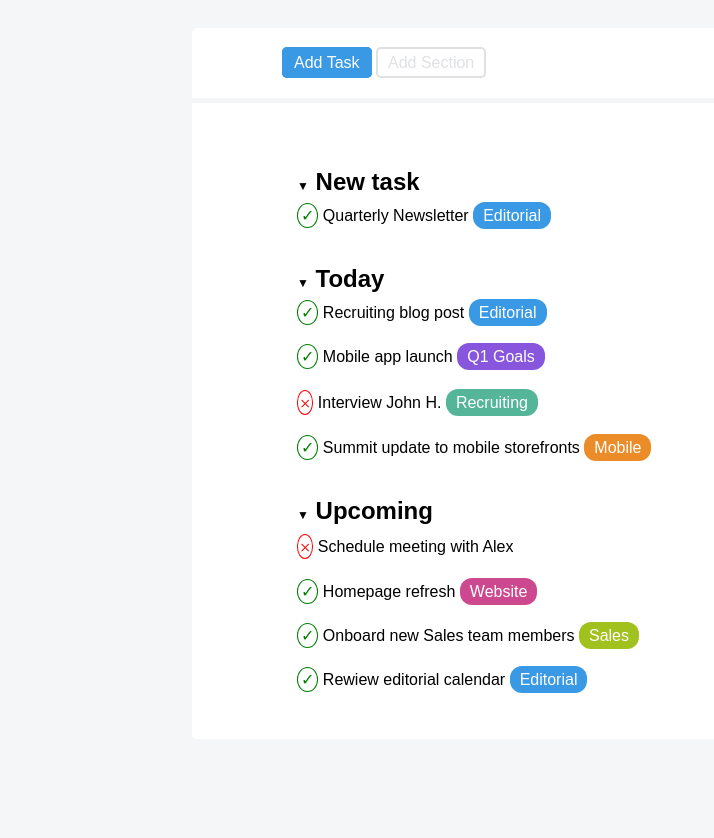
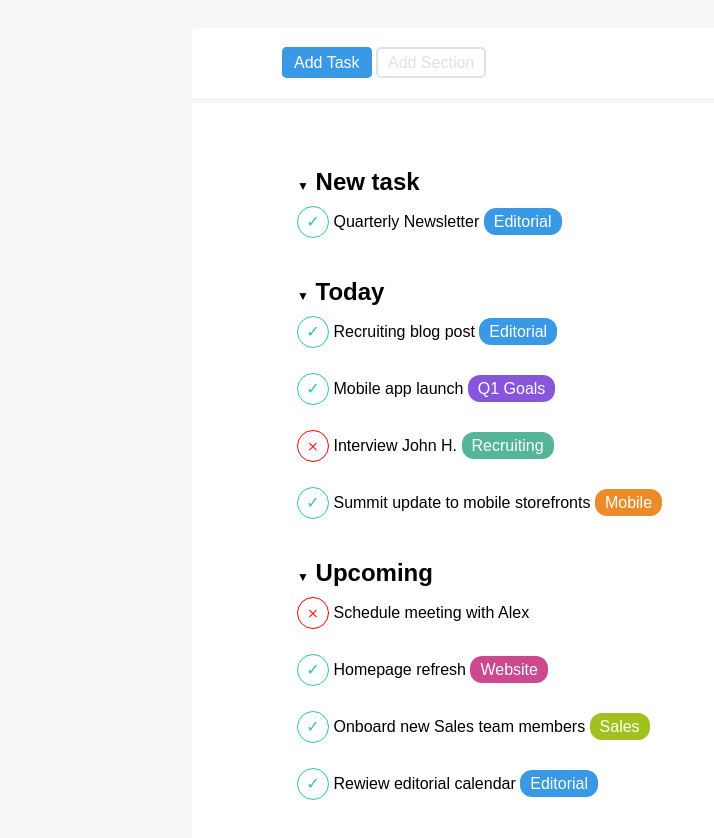
Before and after one commit to niz99/html-css-toboolist, a plain HTML site: page index.html in a window 1280 px wide. Shown: the part 102-940 px from the top of the page, without its empty margins (0-714 px from the left). Before the commit the page ends 846 px from the top, so only its background shows below. Drawn offline with Linux system fonts and the light colour scheme.

Commit message:
sistemato cerchio check

```diff
--- a/asset/css/style.css
+++ b/asset/css/style.css
@@ -79,22 +79,30 @@ section{
     margin-bottom: 25px;
 }
 
-.check:after{
+.check::before{
     content: "\2713";
-    color: green;
-    border: 1px solid green;
+    color: #2cc6ab;
+    border: 1px solid #2cc6ab;
     border-radius: 50%;
     text-align: center;
-    padding: 3px;
+    padding: 5px;
+    display: inline-block;
+    height: 20px;
+    width: 20px;
+    line-height: 20px;
 }
 
-.mark::after{
+.mark::before{
     content: "\10102";
     color: red;
     border: 1px solid red;
     border-radius: 50%;
     text-align: center;
-    padding: 3px;
+    padding: 5px;
+    display: inline-block;
+    height: 20px;
+    width: 20px;
+    line-height: 20px;
 }
 
 .editorial{
@@ -138,7 +146,3 @@ section{
     border-radius: 12px;
     color: white;
 }
-
-/* .m-bottom{
-    padding-bottom: 50px;
-} */
```
